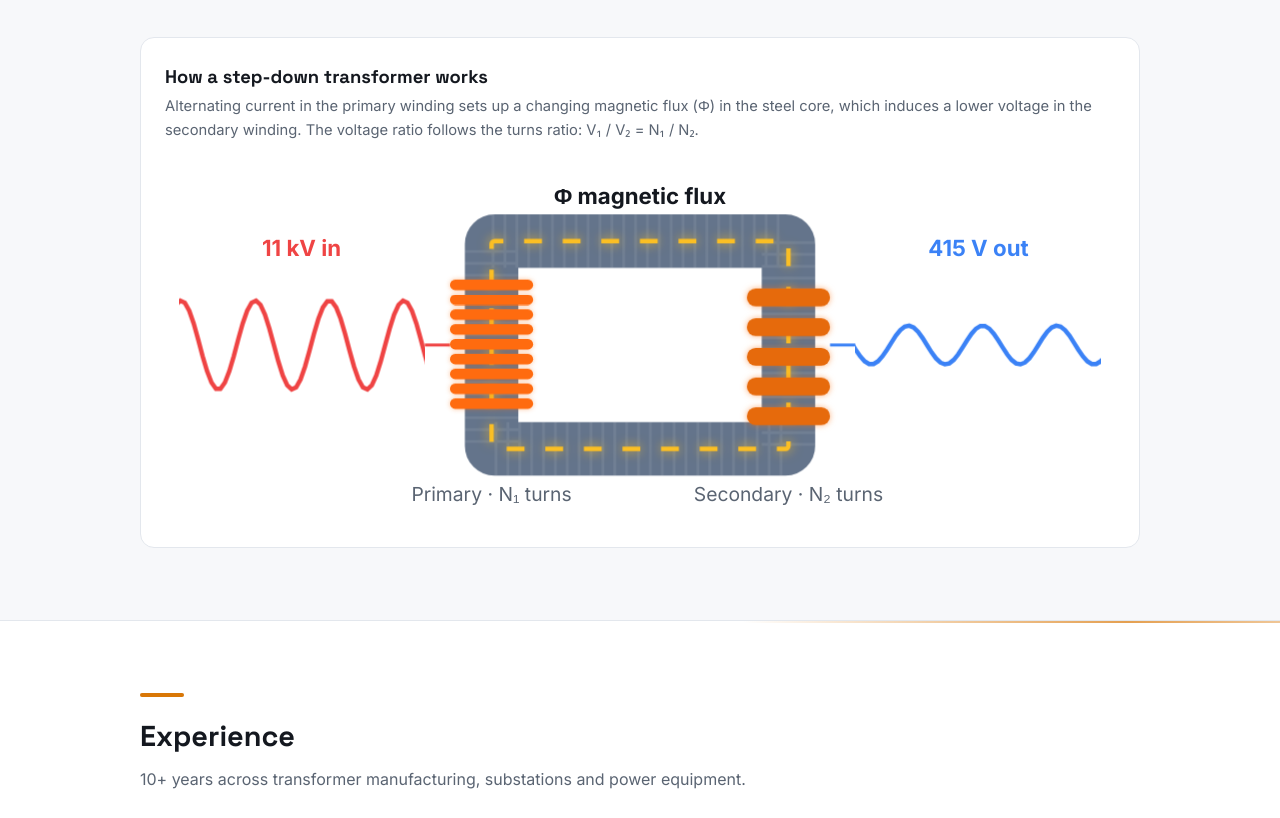
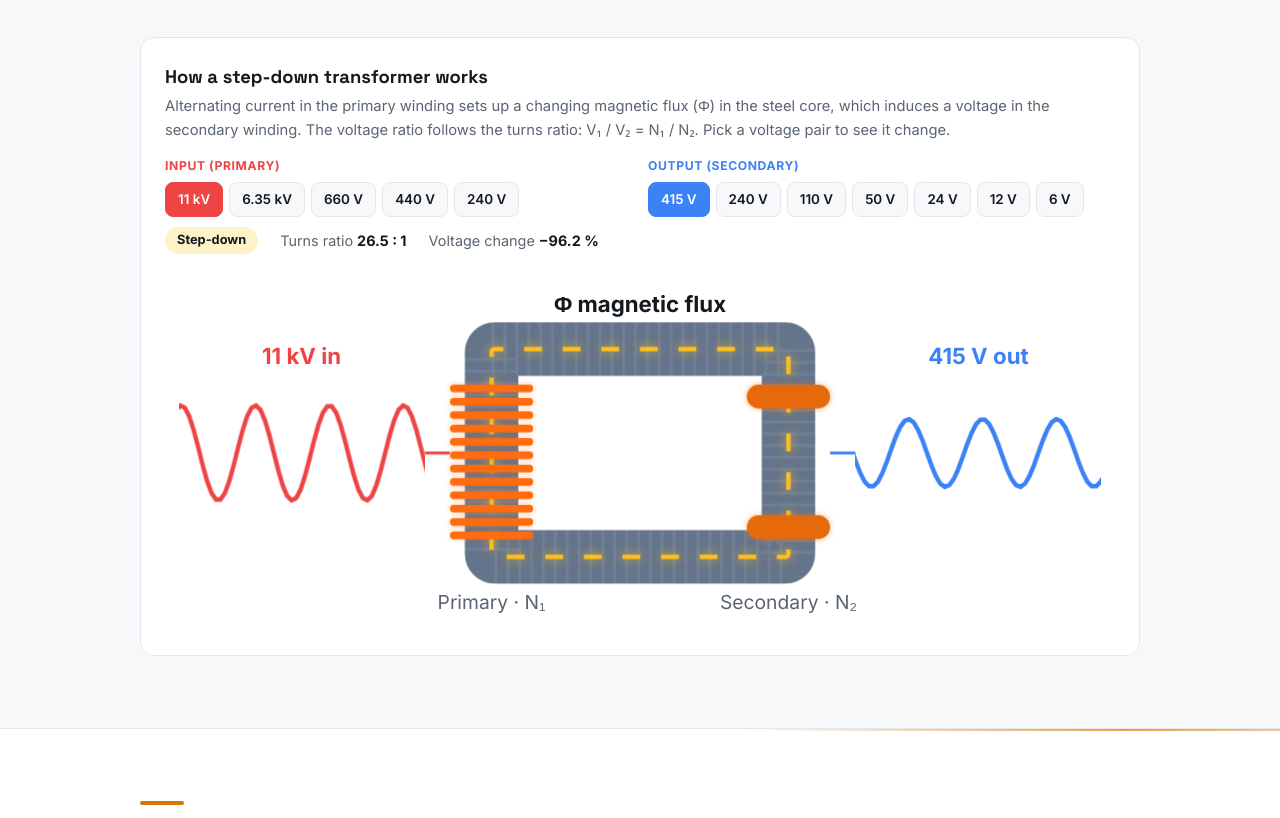
Before and after one commit to engrhashib/engrhashib.github.io, a plain HTML site: page index.html in a window 1280 px wide. Shown: the part 1607-2425 px from the top of the page. Drawn offline with Linux system fonts and the light colour scheme; animation ran at ten frames a second.

Commit message:
Interactive transformer diagram with selectable input and output voltages
Co-Authored-By: Claude Opus 5.5 <noreply@anthropic.com>
Claude-Session: https://claude.ai/code/session_01AUShupuSUEprU6GGSpSLs8

```diff
--- a/index.html
+++ b/index.html
@@ -220,6 +220,18 @@ section:not(.contact)::before{content:"";position:absolute;top:0;left:0;right:0;
  .js .reveal,.js .chips .chip{opacity:1;transform:none}
  .meter .fill{width:var(--v)} .bar::after{transform:none}
 }
+.xf-ctrl{display:grid;grid-template-columns:1fr 1fr;gap:16px;margin:14px 0 10px}
+@media(max-width:760px){.xf-ctrl{grid-template-columns:1fr}}
+.xf-lab{display:block;font-size:.76rem;font-weight:700;letter-spacing:.05em;text-transform:uppercase;margin-bottom:6px}
+.seg{display:flex;flex-wrap:wrap;gap:6px}
+.seg button{font:inherit;font-size:.84rem;font-weight:600;padding:6px 12px;border-radius:8px;border:1px solid var(--line);background:var(--bg);color:var(--text);cursor:pointer;transition:all .2s}
+.seg button:hover{border-color:var(--accent)}
+#vin button.on{background:#ef4444;border-color:#ef4444;color:#fff}
+#vout button.on{background:#3b82f6;border-color:#3b82f6;color:#fff}
+.xf-read{display:flex;flex-wrap:wrap;gap:10px 22px;align-items:center;font-size:.9rem;color:var(--muted);margin-bottom:6px}
+.xf-read b{color:var(--text)}
+.pill{background:var(--accent-soft);color:var(--text);font-weight:700;padding:3px 12px;border-radius:999px;font-size:.8rem}
+#gP rect,#gS rect{transition:all .4s ease}
 </style>
 </head>
 <body>
@@ -295,23 +307,28 @@ section:not(.contact)::before{content:"";position:absolute;top:0;left:0;right:0;
       </div>
     </div>
     <div class="xf-demo reveal">
-      <h3>How a step-down transformer works</h3>
-      <p>Alternating current in the primary winding sets up a changing magnetic flux (Φ) in the steel core, which induces a lower voltage in the secondary winding. The voltage ratio follows the turns ratio: V₁ / V₂ = N₁ / N₂.</p>
-      <svg viewBox="0 0 640 250" role="img" aria-label="Animated diagram of a step-down transformer with magnetic flux circulating in the core">
+      <h3 id="xfTitle">How a step-down transformer works</h3>
+      <p>Alternating current in the primary winding sets up a changing magnetic flux (Φ) in the steel core, which induces a voltage in the secondary winding. The voltage ratio follows the turns ratio: V₁ / V₂ = N₁ / N₂. Pick a voltage pair to see it change.</p>
+      <div class="xf-ctrl">
+        <div><span class="xf-lab" style="color:#ef4444">Input (primary)</span><div class="seg" id="vin"></div></div>
+        <div><span class="xf-lab" style="color:#3b82f6">Output (secondary)</span><div class="seg" id="vout"></div></div>
+      </div>
+      <div class="xf-read"><span id="xfType" class="pill">Step-down</span><span>Turns ratio <b id="xfRatio">26.5 : 1</b></span><span>Voltage change <b id="xfPct">−96.2 %</b></span></div>
+      <svg viewBox="0 0 640 250" role="img" aria-label="Animated diagram of a transformer with magnetic flux circulating in the core">
         <defs><clipPath id="cin"><rect x="10" y="80" width="165" height="100"/></clipPath><clipPath id="cout"><rect x="465" y="80" width="165" height="100"/></clipPath></defs>
-        <g clip-path="url(#cin)"><path class="wave-in" d="M-40,130.0 L-37,119.0 L-34,109.5 L-31,102.9 L-28,100.1 L-25,101.5 L-22,106.9 L-19,115.5 L-16,126.2 L-13,137.5 L-10,147.6 L-7,155.3 L-4,159.5 L-1,159.5 L2,155.3 L5,147.6 L8,137.5 L11,126.2 L14,115.5 L17,106.9 L20,101.5 L23,100.1 L26,102.9 L29,109.5 L32,119.0 L35,130.0 L38,141.0 L41,150.5 L44,157.1 L47,159.9 L50,158.5 L53,153.1 L56,144.5 L59,133.8 L62,122.5 L65,112.4 L68,104.7 L71,100.5 L74,100.5 L77,104.7 L80,112.4 L83,122.5 L86,133.8 L89,144.5 L92,153.1 L95,158.5 L98,159.9 L101,157.1 L104,150.5 L107,141.0 L110,130.0 L113,119.0 L116,109.5 L119,102.9 L122,100.1 L125,101.5 L128,106.9 L131,115.5 L134,126.2 L137,137.5 L140,147.6 L143,155.3 L146,159.5 L149,159.5 L152,155.3 L155,147.6 L158,137.5 L161,126.2 L164,115.5 L167,106.9 L170,101.5 L173,100.1 L176,102.9 L179,109.5" fill="none" stroke="#ef4444" stroke-width="3"/></g>
-        <g clip-path="url(#cout)"><path class="wave-out" d="M400,130.0 L403,125.2 L406,121.1 L409,118.2 L412,117.0 L415,117.6 L418,120.0 L421,123.7 L424,128.4 L427,133.2 L430,137.6 L433,141.0 L436,142.8 L439,142.8 L442,141.0 L445,137.6 L448,133.2 L451,128.4 L454,123.7 L457,120.0 L460,117.6 L463,117.0 L466,118.2 L469,121.1 L472,125.2 L475,130.0 L478,134.8 L481,138.9 L484,141.8 L487,143.0 L490,142.4 L493,140.0 L496,136.3 L499,131.6 L502,126.8 L505,122.4 L508,119.0 L511,117.2 L514,117.2 L517,119.0 L520,122.4 L523,126.8 L526,131.6 L529,136.3 L532,140.0 L535,142.4 L538,143.0 L541,141.8 L544,138.9 L547,134.8 L550,130.0 L553,125.2 L556,121.1 L559,118.2 L562,117.0 L565,117.6 L568,120.0 L571,123.7 L574,128.4 L577,133.2 L580,137.6 L583,141.0 L586,142.8 L589,142.8 L592,141.0 L595,137.6 L598,133.2 L601,128.4 L604,123.7 L607,120.0 L610,117.6 L613,117.0 L616,118.2 L619,121.1 L622,125.2 L625,130.0 L628,134.8 L631,138.9 L634,141.8 L637,143.0 L640,142.4 L643,140.0 L646,136.3 L649,131.6 L652,126.8 L655,122.4 L658,119.0" fill="none" stroke="#3b82f6" stroke-width="3"/></g>
+        <g clip-path="url(#cin)"><path id="wIn" class="wave-in" fill="none" stroke="#ef4444" stroke-width="3"/></g>
+        <g clip-path="url(#cout)"><path id="wOut" class="wave-out" fill="none" stroke="#3b82f6" stroke-width="3"/></g>
         <line x1="175" y1="130" x2="192" y2="130" stroke="#ef4444" stroke-width="2"/>
         <line x1="448" y1="130" x2="465" y2="130" stroke="#3b82f6" stroke-width="2"/>
         <rect x="220" y="60" width="200" height="140" fill="none" stroke="#64748b" stroke-width="36" rx="2"/>
         <rect x="220" y="60" width="200" height="140" fill="none" stroke="rgba(255,255,255,.08)" stroke-width="36" stroke-dasharray="2 6"/>
         <rect class="flux" x="220" y="60" width="200" height="140" rx="2"/>
-        <rect class="turn-p" x="192" y="86" width="56" height="7" rx="3.5"/><rect class="turn-p" x="192" y="96" width="56" height="7" rx="3.5"/><rect class="turn-p" x="192" y="106" width="56" height="7" rx="3.5"/><rect class="turn-p" x="192" y="116" width="56" height="7" rx="3.5"/><rect class="turn-p" x="192" y="126" width="56" height="7" rx="3.5"/><rect class="turn-p" x="192" y="136" width="56" height="7" rx="3.5"/><rect class="turn-p" x="192" y="146" width="56" height="7" rx="3.5"/><rect class="turn-p" x="192" y="156" width="56" height="7" rx="3.5"/><rect class="turn-p" x="192" y="166" width="56" height="7" rx="3.5"/><rect class="turn-s" x="392" y="92" width="56" height="12" rx="6"/><rect class="turn-s" x="392" y="112" width="56" height="12" rx="6"/><rect class="turn-s" x="392" y="132" width="56" height="12" rx="6"/><rect class="turn-s" x="392" y="152" width="56" height="12" rx="6"/><rect class="turn-s" x="392" y="172" width="56" height="12" rx="6"/>
+        <g id="gP"></g><g id="gS"></g>
         <text x="320" y="35" text-anchor="middle" class="big">Φ  magnetic flux</text>
-        <text x="220" y="235" text-anchor="middle">Primary · N₁ turns</text>
-        <text x="420" y="235" text-anchor="middle">Secondary · N₂ turns</text>
-        <text x="92" y="70" text-anchor="middle" class="big" style="fill:#ef4444">11 kV in</text>
-        <text x="548" y="70" text-anchor="middle" class="big" style="fill:#3b82f6">415 V out</text>
+        <text id="nP" x="220" y="235" text-anchor="middle">Primary · N₁ turns</text>
+        <text id="nS" x="420" y="235" text-anchor="middle">Secondary · N₂ turns</text>
+        <text id="inLbl" x="92" y="70" text-anchor="middle" class="big" style="fill:#ef4444">11 kV in</text>
+        <text id="outLbl" x="548" y="70" text-anchor="middle" class="big" style="fill:#3b82f6">415 V out</text>
       </svg>
     </div>
   </div>
@@ -663,5 +680,36 @@ function onScroll(){
 addEventListener('scroll',onScroll,{passive:true});onScroll();
 })();
 </script>
+<script>
+(function(){
+const ins=[11000,6350,660,440,240],outs=[415,240,110,50,24,12,6];
+const fmt=v=>v>=1000?(v/1000).toString().replace(/\.0$/,'')+' kV':v+' V';
+let vi=11000,vo=415;
+const ns='http://www.w3.org/2000/svg';
+function sine(x0,x1,yc,a,wl){let d='';for(let x=x0;x<=x1;x+=3){d+=(x===x0?'M':' L')+x+','+(yc-a*Math.sin(2*Math.PI*(x-x0)/wl)).toFixed(1)}return d}
+function amp(v){return 6+26*Math.log10(v)/Math.log10(11000)}
+function coils(g,n,x,cls){g.innerHTML='';const top=84,span=104,h=Math.max(5,Math.min(16,span/n-4)),gap=(span-n*h)/Math.max(1,n-1);
+  for(let i=0;i<n;i++){const r=document.createElementNS(ns,'rect');r.setAttribute('x',x);r.setAttribute('y',(top+i*(h+gap)).toFixed(1));r.setAttribute('width',56);r.setAttribute('height',h.toFixed(1));r.setAttribute('rx',h/2);r.setAttribute('class',cls);g.appendChild(r)}}
+function draw(){
+  const ratio=vi/vo,down=ratio>=1;
+  const big=12,nP=down?big:Math.max(2,Math.round(big*ratio)),nS=down?Math.max(2,Math.round(big/ratio)):big;
+  coils(document.getElementById('gP'),nP,192,'turn-p');coils(document.getElementById('gS'),nS,392,'turn-s');
+  document.getElementById('wIn').setAttribute('d',sine(-40,180,130,amp(vi),50));
+  document.getElementById('wOut').setAttribute('d',sine(400,660,130,amp(vo),50));
+  document.getElementById('inLbl').textContent=fmt(vi)+' in';
+  document.getElementById('outLbl').textContent=fmt(vo)+' out';
+  const t=ratio===1?'Isolation (1 : 1)':down?'Step-down':'Step-up';
+  document.getElementById('xfType').textContent=t;
+  document.getElementById('xfTitle').textContent='How a '+(ratio===1?'1:1 isolation':down?'step-down':'step-up')+' transformer works';
+  const r=down?ratio:1/ratio,rs=(r>=100?r.toFixed(0):r>=10?r.toFixed(1):r.toFixed(2));
+  document.getElementById('xfRatio').textContent=down?rs+' : 1':'1 : '+rs;
+  const pct=(vo-vi)/vi*100;document.getElementById('xfPct').textContent=(pct>0?'+':'−')+Math.abs(pct).toFixed(1)+' %';
+  document.getElementById('nP').textContent='Primary · N₁';document.getElementById('nS').textContent='Secondary · N₂';
+}
+function seg(id,list,get,set){const el=document.getElementById(id);list.forEach(v=>{const b=document.createElement('button');b.type='button';b.textContent=fmt(v);if(v===get())b.className='on';
+  b.onclick=()=>{set(v);[...el.children].forEach(x=>x.classList.toggle('on',x===b));draw()};el.appendChild(b)})}
+seg('vin',ins,()=>vi,v=>vi=v);seg('vout',outs,()=>vo,v=>vo=v);draw();
+})();
+</script>
 </body>
 </html>
```
